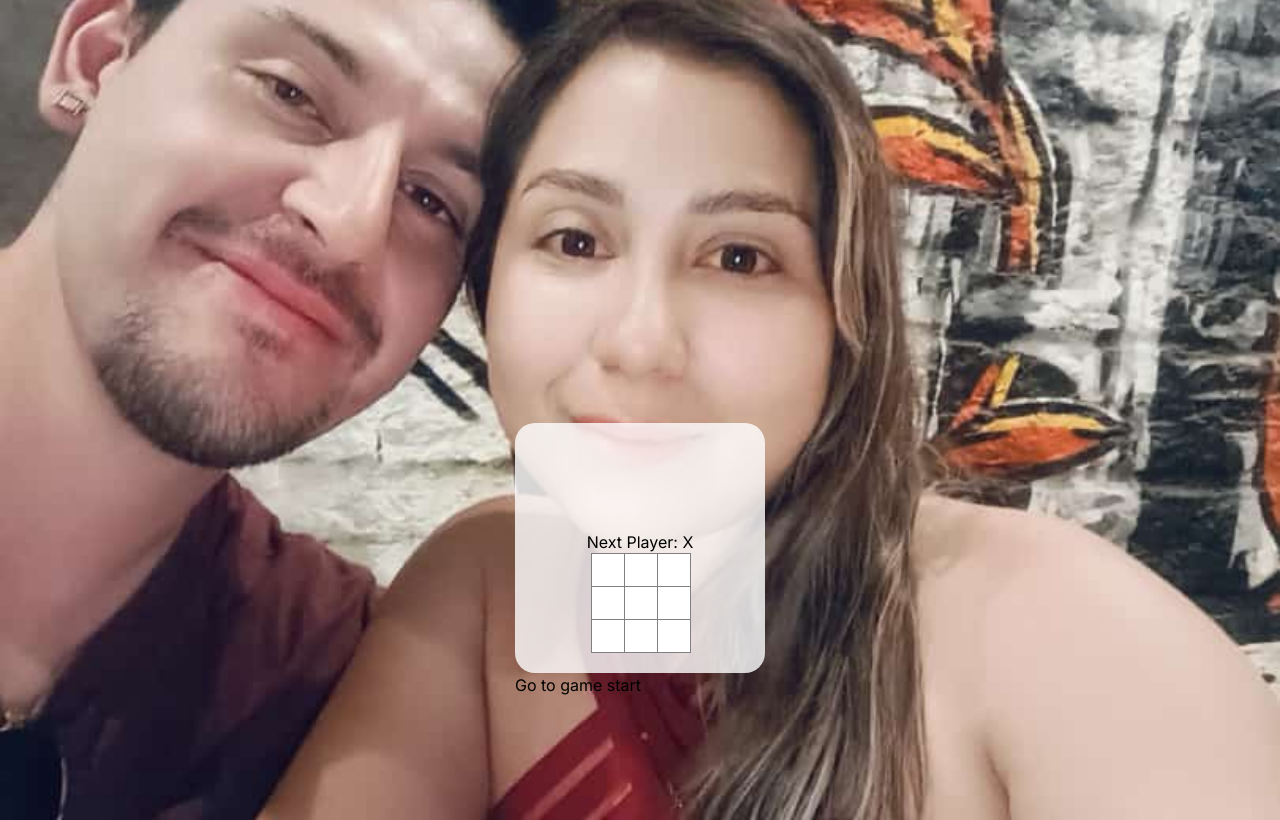
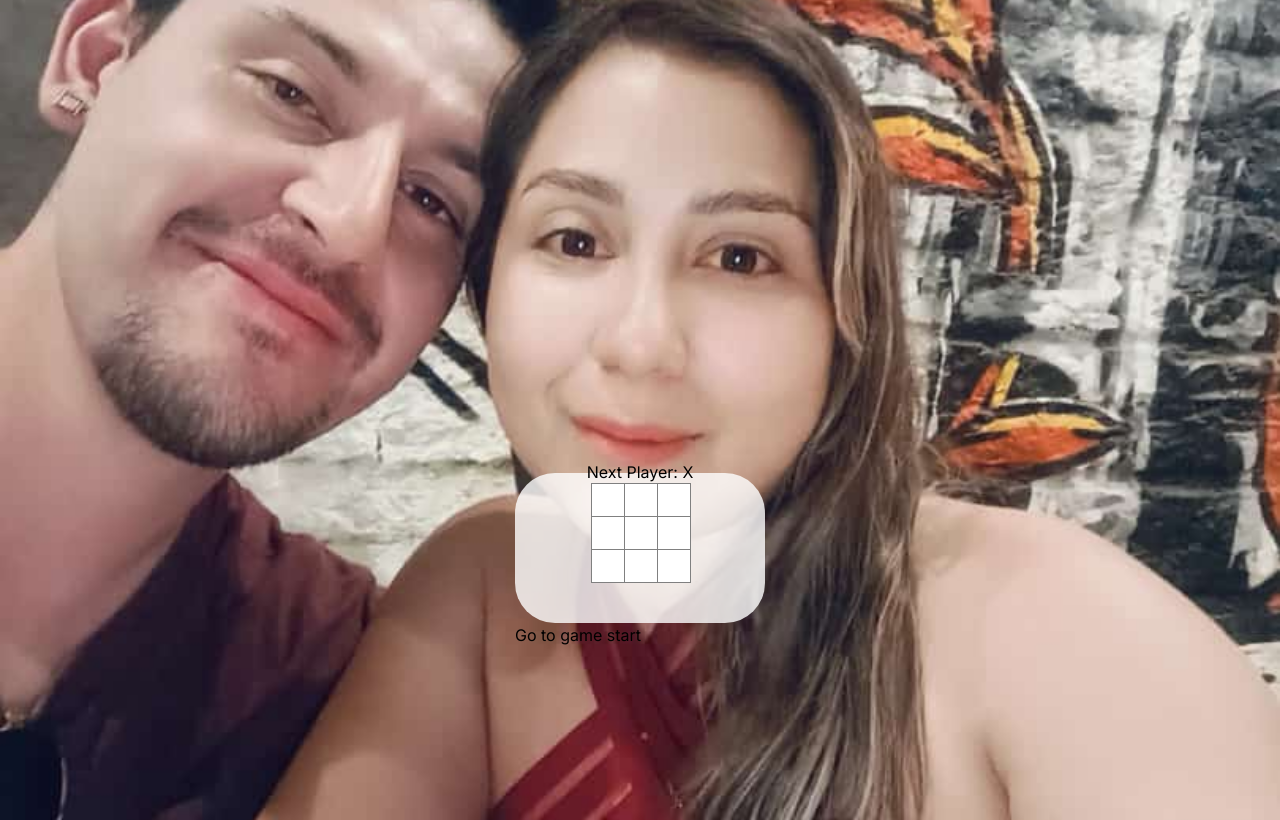
Before and after one commit to danielpinto-developer/React-Tic-Tac-Toe, a Next.js app: page / in a window 1280 px wide. Built offline with nearby package versions, Linux system fonts and the light colour scheme.

Commit message:
updated game-board height

```diff
--- a/src/app/globals.css
+++ b/src/app/globals.css
@@ -32,10 +32,10 @@ body {
 }
 
 .game-board {
-  padding: 20px;
-  border-radius: 20px;
+  padding: 40px;
+  border-radius: 40px;
   width: 250px; /* Adjust width to fit your board */
-  height: 250px; /* Adjust height to fit your board */
+  height: 150px; /* Adjust height to fit your board */
   display: flex;
   flex-direction: column;
   justify-content: flex-end; /* Align items at the bottom */
```
